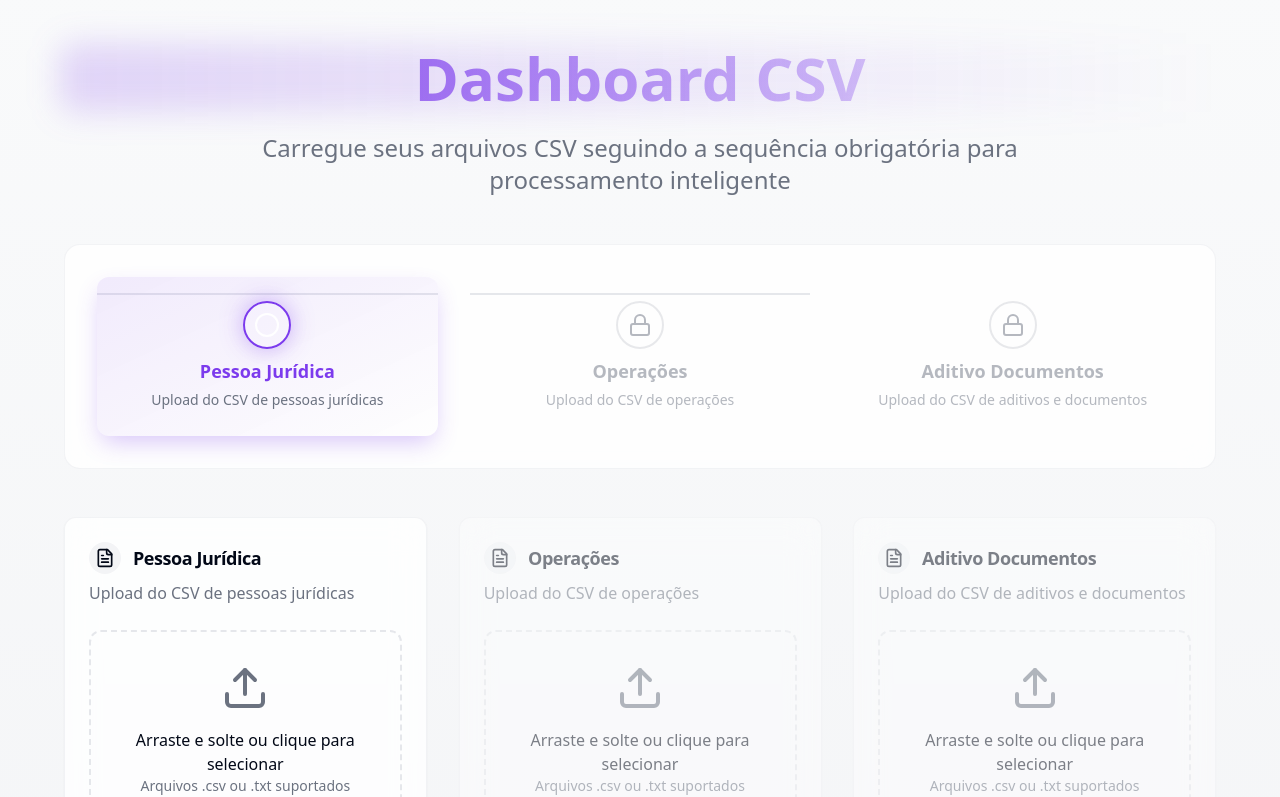
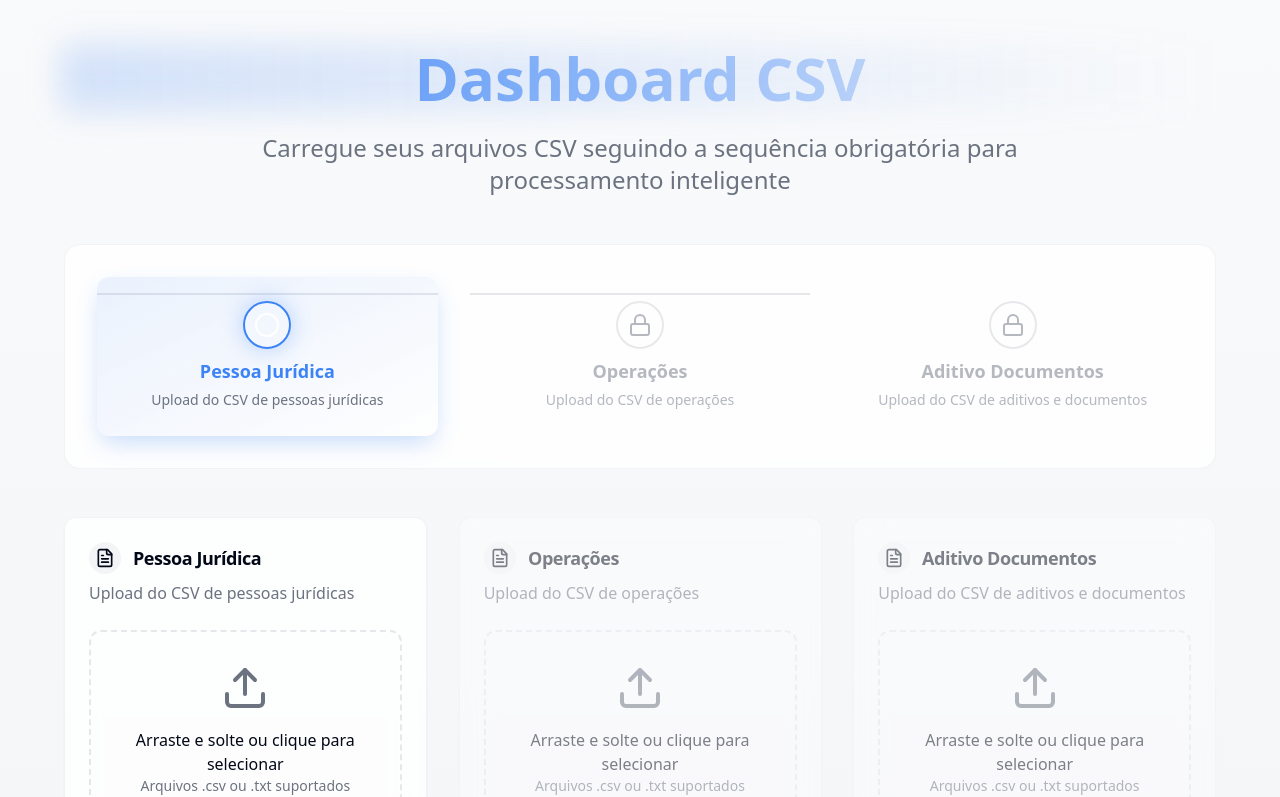
Before and after one commit to witalossena/csv-data-forge, a React (Vite) app: page / in a window 1280 px wide. Shown: the top 797 px of the page. Built offline with nearby package versions, Linux system fonts and the light colour scheme.

Commit message:
Refactor: Apply blue theme
Update the application's theme to emphasize blue color schemes.

```diff
--- a/src/index.css
+++ b/src/index.css
@@ -17,9 +17,9 @@ All colors MUST be HSL.
     --popover: 0 0% 100%;
     --popover-foreground: 222.2 84% 4.9%;
 
-    --primary: 262 83% 58%;
+    --primary: 217 91% 60%;
     --primary-foreground: 0 0% 100%;
-    --primary-glow: 262 100% 75%;
+    --primary-glow: 217 100% 70%;
 
     --secondary: 210 40% 96.1%;
     --secondary-foreground: 222.2 47.4% 11.2%;
@@ -42,22 +42,22 @@ All colors MUST be HSL.
 
     --border: 220 13% 91%;
     --input: 220 13% 91%;
-    --ring: 262 83% 58%;
+    --ring: 217 91% 60%;
 
     --radius: 0.75rem;
 
     /* Gradients */
-    --gradient-primary: linear-gradient(135deg, hsl(262 83% 58%), hsl(262 100% 75%));
+    --gradient-primary: linear-gradient(135deg, hsl(217 91% 60%), hsl(217 100% 70%));
     --gradient-success: linear-gradient(135deg, hsl(142 76% 36%), hsl(142 86% 50%));
-    --gradient-background: linear-gradient(180deg, hsl(210 20% 98%), hsl(220 14.3% 95.9%));
-    --gradient-card: linear-gradient(145deg, hsl(0 0% 100%), hsl(220 14.3% 95.9%));
+    --gradient-background: linear-gradient(180deg, hsl(210 20% 98%), hsl(217 20% 96%));
+    --gradient-card: linear-gradient(145deg, hsl(0 0% 100%), hsl(217 20% 96%));
 
     /* Shadows */
     --shadow-sm: 0 1px 2px 0 hsl(0 0% 0% / 0.05);
     --shadow: 0 1px 3px 0 hsl(0 0% 0% / 0.1), 0 1px 2px -1px hsl(0 0% 0% / 0.1);
     --shadow-md: 0 4px 6px -1px hsl(0 0% 0% / 0.1), 0 2px 4px -2px hsl(0 0% 0% / 0.1);
     --shadow-lg: 0 10px 15px -3px hsl(0 0% 0% / 0.1), 0 4px 6px -4px hsl(0 0% 0% / 0.1);
-    --shadow-primary: 0 10px 25px -5px hsl(262 83% 58% / 0.3);
+    --shadow-primary: 0 10px 25px -5px hsl(217 91% 60% / 0.3);
     --shadow-success: 0 10px 25px -5px hsl(142 76% 36% / 0.3);
 
     --sidebar-background: 0 0% 98%;
@@ -87,9 +87,9 @@ All colors MUST be HSL.
     --popover: 224 71.4% 4.1%;
     --popover-foreground: 210 20% 98%;
 
-    --primary: 262 100% 75%;
+    --primary: 217 100% 70%;
     --primary-foreground: 224 71.4% 4.1%;
-    --primary-glow: 262 83% 58%;
+    --primary-glow: 217 91% 60%;
 
     --secondary: 215 27.9% 16.9%;
     --secondary-foreground: 210 20% 98%;
@@ -105,16 +105,16 @@ All colors MUST be HSL.
 
     --border: 215 27.9% 16.9%;
     --input: 215 27.9% 16.9%;
-    --ring: 262 100% 75%;
+    --ring: 217 100% 70%;
 
     /* Dark mode gradients */
-    --gradient-primary: linear-gradient(135deg, hsl(262 100% 75%), hsl(262 83% 58%));
+    --gradient-primary: linear-gradient(135deg, hsl(217 100% 70%), hsl(217 91% 60%));
     --gradient-success: linear-gradient(135deg, hsl(142 86% 50%), hsl(142 76% 36%));
-    --gradient-background: linear-gradient(180deg, hsl(224 71.4% 4.1%), hsl(215 27.9% 16.9%));
-    --gradient-card: linear-gradient(145deg, hsl(224 71.4% 4.1%), hsl(215 27.9% 16.9%));
+    --gradient-background: linear-gradient(180deg, hsl(224 71.4% 4.1%), hsl(217 27.9% 16.9%));
+    --gradient-card: linear-gradient(145deg, hsl(224 71.4% 4.1%), hsl(217 27.9% 16.9%));
 
     /* Dark shadows */
-    --shadow-primary: 0 10px 25px -5px hsl(262 100% 75% / 0.4);
+    --shadow-primary: 0 10px 25px -5px hsl(217 100% 70% / 0.4);
     --shadow-success: 0 10px 25px -5px hsl(142 86% 50% / 0.4);
     --sidebar-background: 240 5.9% 10%;
     --sidebar-foreground: 240 4.8% 95.9%;
--- a/tailwind.config.ts
+++ b/tailwind.config.ts
@@ -102,8 +102,8 @@ export default {
 					'100%': { transform: 'scale(1)', opacity: '1' }
 				},
 				'pulse-glow': {
-					'0%, 100%': { boxShadow: '0 0 20px hsl(var(--primary) / 0.3)' },
-					'50%': { boxShadow: '0 0 30px hsl(var(--primary) / 0.6)' }
+					'0%, 100%': { boxShadow: '0 0 20px hsl(217 91% 60% / 0.3)' },
+					'50%': { boxShadow: '0 0 30px hsl(217 100% 70% / 0.6)' }
 				}
 			},
 			animation: {
```
